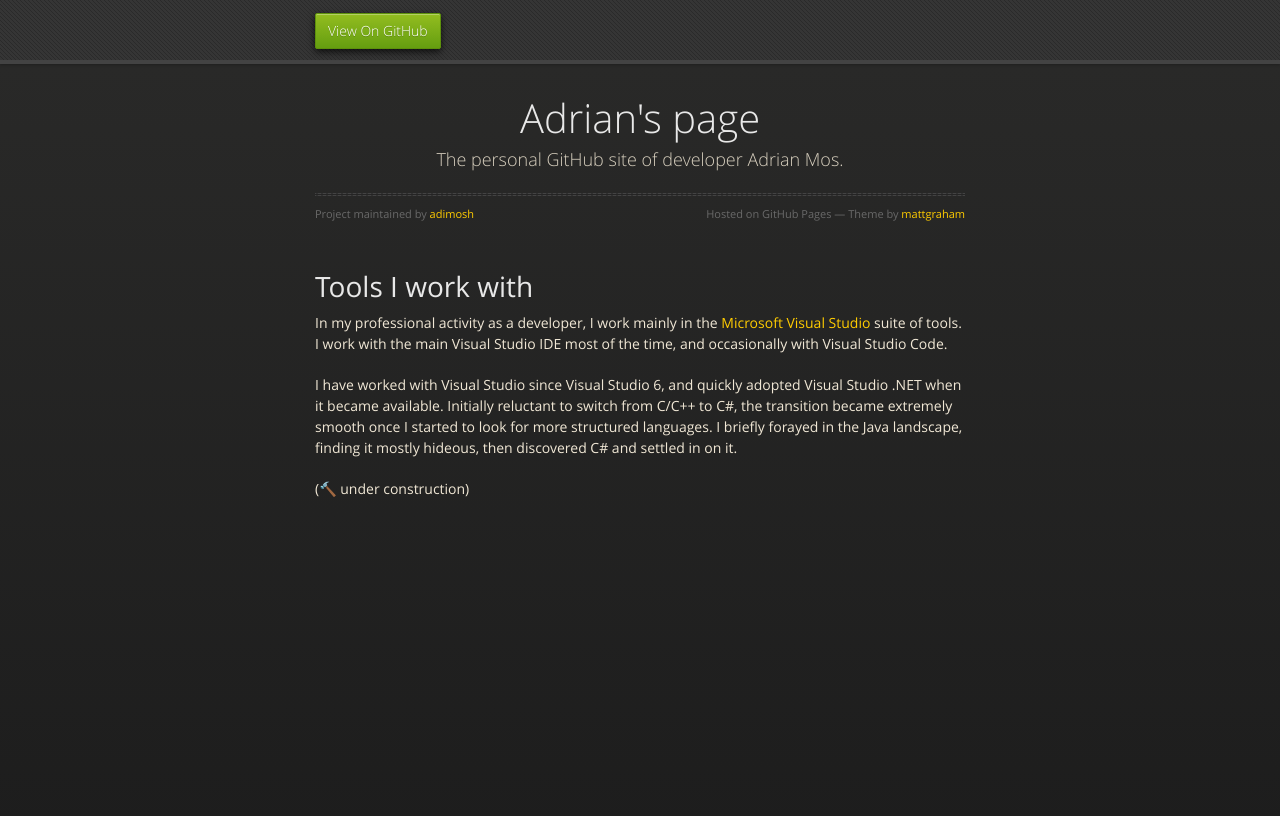
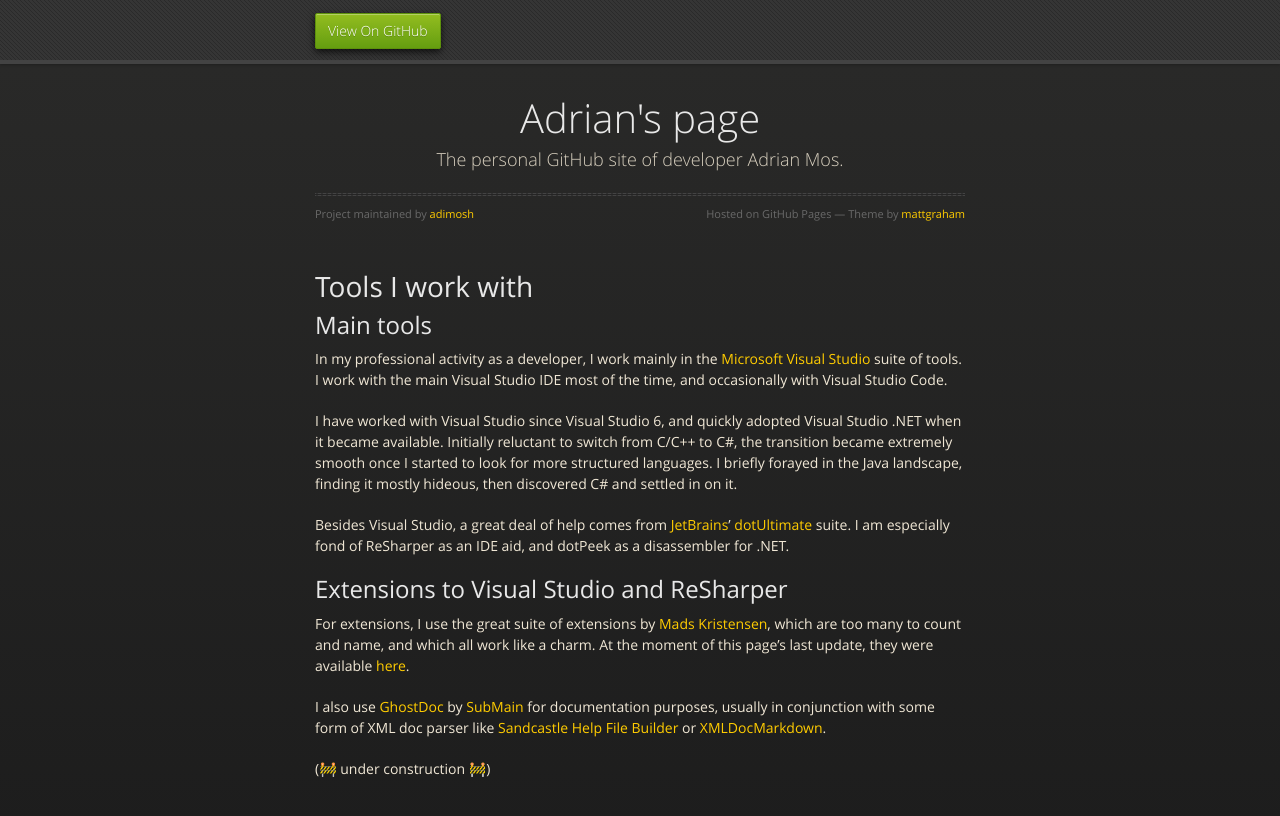
Before and after one commit to adimosh/adimosh.github.io, a Jekyll site: the page built from tools.md, in a window 1280 px wide. Shown: the top 816 px of the page. Built offline with Jekyll 4.4.1, drawn with Linux system fonts in a browser that asks for light colours; emoji names are drawn with the system emoji font; our own code applies the rules of GitHub Pages for plain Markdown files.

Commit message:
Some more doc filled in.

```diff
--- a/tools.md
+++ b/tools.md
@@ -4,8 +4,18 @@
 
 # Tools I work with
 
+## Main tools
+
 In my professional activity as a developer, I work mainly in the [Microsoft Visual Studio](https://visualstudio.microsoft.com/) suite of tools. I work with the main Visual Studio IDE most of the time, and occasionally with Visual Studio Code.
 
 I have worked with Visual Studio since Visual Studio 6, and quickly adopted Visual Studio .NET when it became available. Initially reluctant to switch from C/C++ to C#, the transition became extremely smooth once I started to look for more structured languages. I briefly forayed in the Java landscape, finding it mostly hideous, then discovered C# and settled in on it.
 
-(:hammer: under construction)
+Besides Visual Studio, a great deal of help comes from [JetBrains](https://www.jetbrains.com/)' [dotUltimate](https://www.jetbrains.com/dotnet/) suite. I am especially fond of ReSharper as an IDE aid, and dotPeek as a disassembler for .NET.
+
+## Extensions to Visual Studio and ReSharper
+
+For extensions, I use the great suite of extensions by [Mads Kristensen](https://github.com/madskristensen), which are too many to count and name, and which all work like a charm. At the moment of this page's last update, they were available [here](https://marketplace.visualstudio.com/search?term=Mads%20Kristensen&target=VS&category=Tools&vsVersion=&subCategory=All&sortBy=Relevance).
+
+I also use [GhostDoc](https://submain.com/ghostdoc/) by [SubMain](https://submain.com/) for documentation purposes, usually in conjunction with some form of XML doc parser like [Sandcastle Help File Builder](https://github.com/EWSoftware/SHFB) or [XMLDocMarkdown](https://ejball.com/XmlDocMarkdown/).
+
+(:construction: under construction :construction:)
```
Also changed, not shown: father.md (+1 -1 lines), husband.md (+1 -1 lines), politics.md (+1 -1 lines), religiousviews.md (+1 -1 lines), travel.md (+1 -1 lines).
